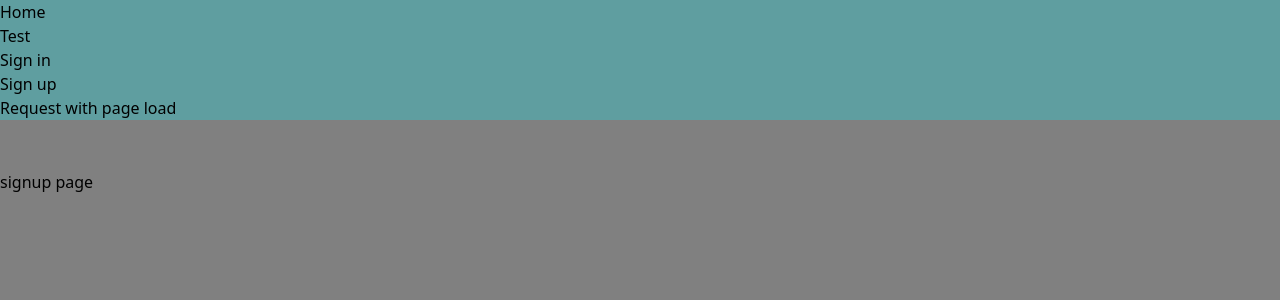
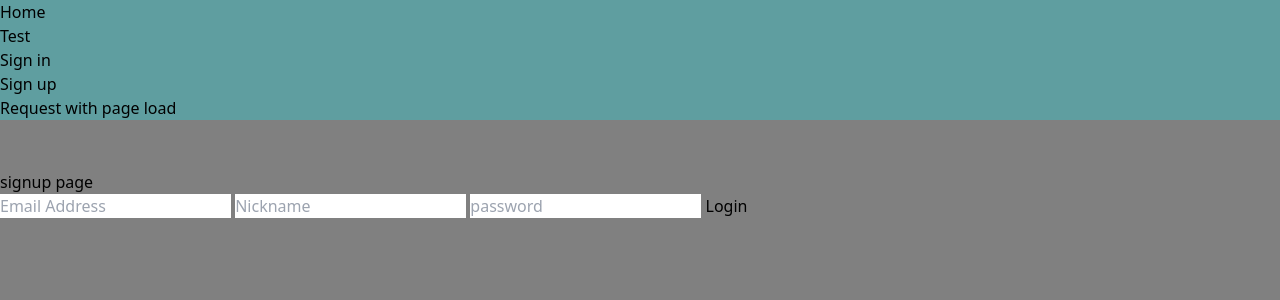
Before and after one commit to jujumilk3/svelte-study, a SvelteKit app in the folder super-simple-blog/: page /signup in a window 1280 px wide. Shown: the top 300 px of the page. Built offline with nearby package versions, Linux system fonts and the light colour scheme.

Commit message:
done signin signup

```diff
--- a/super-simple-blog/src/lib/api/apiRequests.ts
+++ b/super-simple-blog/src/lib/api/apiRequests.ts
@@ -21,13 +21,13 @@ export const baseService = {
 }
 
 export const authService = {
-    async signup(email: string, password: string) {
+    async signup(email: string, nickname: string, password: string) {
         const response = await fetch(`${configs.BASE_API_URL}/v1/auth/signup`, {
             method: 'POST',
             headers: {'Content-Type': 'application/json'},
-            body: JSON.stringify({email, password})
+            body: JSON.stringify({email, nickname, password})
         });
-
+        console.log(response);
         return response.json();
     },
 
--- /dev/null
+++ b/super-simple-blog/src/lib/api/jsonPlaceholderRequests.ts
@@ -0,0 +1,12 @@
+import {configs} from "$lib/constants/configs";
+
+export const postService = {
+    async getPosts() {
+        const response = await fetch(`${configs.BASE_API_URL}/v1/posts`, {
+            method: 'GET',
+            headers: {'Content-Type': 'application/json'}
+        });
+
+        return response.json();
+    }
+}
--- a/super-simple-blog/src/lib/constants/configs.ts
+++ b/super-simple-blog/src/lib/constants/configs.ts
@@ -2,6 +2,7 @@ class Configs {
     readonly APP_NAME: string = 'super-simple-blog';
     readonly ENV: string = import.meta.env.ENV || null;
     readonly BASE_API_URL: string = import.meta.env.BASE_API_URL || 'http://localhost:8000';
+    readonly JSON_PLACEHOLDER_API_URL: string = 'https://jsonplaceholder.typicode.com';
 
     constructor() {
         if (this.ENV === 'dev') {
--- a/super-simple-blog/src/routes/signin/+page.svelte
+++ b/super-simple-blog/src/routes/signin/+page.svelte
@@ -1,3 +1,39 @@
+<script lang="ts">
+    import {authService} from "$lib/api/apiRequests";
+    import {goto} from "$app/navigation";
+
+    let email = ''
+    let password = ''
+
+    const handleLogin = async () => {
+        console.log(email, password);
+        const response = await authService.signin(email, password);
+        console.log(response);
+
+    }
+</script>
+
+<svelte:head>
+    <title>Signin</title>
+</svelte:head>
+
 <h1>
     signin page
+    <form class="form" on:submit|preventDefault={handleLogin}>
+        <input
+                bind:value={email}
+                type="text"
+                aria-label="Email Address"
+                placeholder="Email Address"
+                required
+        />
+        <input
+                bind:value={password}
+                type="password"
+                aria-label="password"
+                placeholder="password"
+                required
+        >
+        <button type="submit">Login</button>
+    </form>
 </h1>
--- a/super-simple-blog/src/routes/signup/+page.svelte
+++ b/super-simple-blog/src/routes/signup/+page.svelte
@@ -1,3 +1,45 @@
+<script lang="ts">
+    import {authService} from "$lib/api/apiRequests";
+
+    let email = ''
+    let password = ''
+    let nickname = ''
+
+    const handleSignup = async () => {
+        console.log(email, password)
+        const response = await authService.signup(email, nickname, password);
+        console.log(response);
+    }
+</script>
+
+<svelte:head>
+    <title>Signup</title>
+</svelte:head>
+
 <h1>
     signup page
+    <form class="form" on:submit|preventDefault={handleSignup}>
+        <input
+            bind:value={email}
+            type="text"
+            aria-label="Email Address"
+            placeholder="Email Address"
+            required
+        />
+        <input
+            bind:value={nickname}
+            type="text"
+            aria-label="Nickname"
+            placeholder="Nickname"
+            required
+        />
+        <input
+            bind:value={password}
+            type="password"
+            aria-label="password"
+            placeholder="password"
+            required
+        />
+        <button type="submit">Login</button>
+    </form>
 </h1>
```
